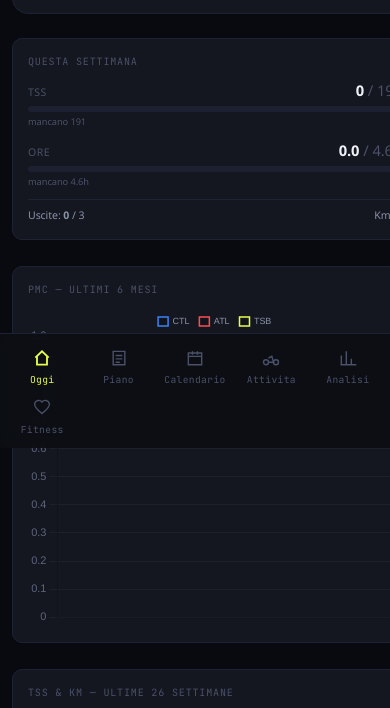
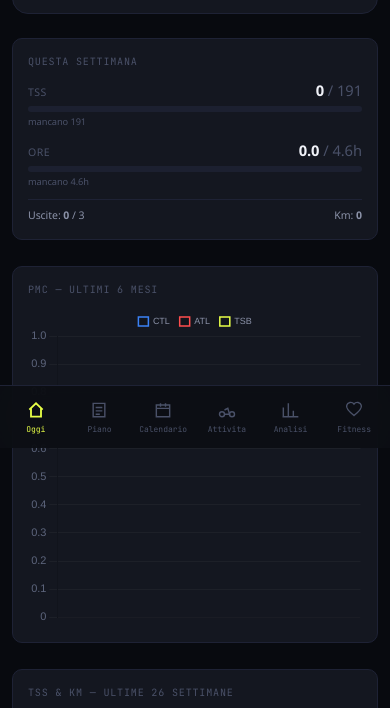
Before and after one commit to lucasacchetti91/closethegap, a website with bundled scripts: page closethegap/index.html in a window 390 px wide. Shown: the part 396-1104 px from the top of the page. Built offline with nearby package versions, Linux system fonts and the light colour scheme; no server answers; files whose address does not match are found by name.

Commit message:
Add files via upload

```diff
--- a/closethegap/css/redesign.css
+++ b/closethegap/css/redesign.css
@@ -172,6 +172,35 @@ body{font-family:var(--font);letter-spacing:-.005em;-webkit-font-smoothing:antia
   .topbar-date{font-family:var(--mono);font-size:.62rem;letter-spacing:.1em;text-transform:uppercase;}
   .tb{min-height:40px;padding:0 14px;border-radius:10px;font-size:.75rem;}
   .hamburger-btn{width:44px;height:44px;margin-left:-8px;}
+
+  /* ---- SFONDAMENTO ORIZZONTALE ----
+     Causa: #sync-status e #import-status hanno white-space:nowrap e
+     stanno in un flex. Per impostazione predefinita un elemento flex
+     non si restringe sotto la larghezza del proprio contenuto
+     (min-width:auto), quindi un messaggio lungo come
+     "+0 nuove, 136 aggiornate" allargava la topbar oltre lo schermo e,
+     con essa, l'intera pagina: da qui le card che sembravano tagliate.
+     Si sblocca il restringimento con min-width:0 e si tronca il testo. */
+  .topbar{flex-wrap:wrap;row-gap:6px;}
+  .topbar > div{min-width:0;}
+  .topbar-right{min-width:0;flex-shrink:1;flex-wrap:wrap;justify-content:flex-end;}
+  #sync-status{
+    min-width:0;max-width:42vw;
+    overflow:hidden;text-overflow:ellipsis;white-space:nowrap;
+  }
+  /* Messaggio di sync verboso: superfluo su mobile, la sua sola
+     lunghezza bastava a rompere il layout. */
+  #import-status{display:none;}
+  #icu-advanced-status{
+    display:block;width:100%;min-width:0;white-space:normal;
+  }
+
+  /* Rete di sicurezza: nessun figlio deve poter allargare la pagina. */
+  html,body{max-width:100%;overflow-x:hidden;}
+  .main,.content,.page{min-width:0;max-width:100%;}
+  .card,.hero-tsb,.goal-card{min-width:0;max-width:100%;box-sizing:border-box;}
+  .cw{max-width:100%;}
+  .cw canvas{max-width:100%!important;}
 }
 
 @media(max-width:640px){
@@ -222,7 +251,10 @@ body{font-family:var(--font);letter-spacing:-.005em;-webkit-font-smoothing:antia
 .tabbar{display:none;}
 @media(max-width:900px){
   .tabbar{
-    display:grid;grid-template-columns:repeat(5,1fr);
+    /* grid-auto-flow:column invece di repeat(5,1fr): le voci erano
+       diventate 6 con l'aggiunta di Fitness e la sesta finiva a capo.
+       Cosi' la barra si adatta da sola a qualunque numero di voci. */
+    display:grid;grid-auto-flow:column;grid-auto-columns:1fr;
     position:fixed;left:0;right:0;bottom:0;z-index:25;
     background:rgba(13,15,20,.92);
     backdrop-filter:blur(18px);-webkit-backdrop-filter:blur(18px);
@@ -231,9 +263,16 @@ body{font-family:var(--font);letter-spacing:-.005em;-webkit-font-smoothing:antia
   }
   .tabbar button{
     background:none;border:none;cursor:pointer;color:var(--tx3);
-    display:flex;flex-direction:column;align-items:center;gap:5px;
-    padding:6px 0;min-height:48px;font-family:var(--mono);
-    font-size:.6rem;letter-spacing:.04em;
+    display:flex;flex-direction:column;align-items:center;gap:4px;
+    padding:6px 1px;min-height:48px;font-family:var(--mono);
+    font-size:.55rem;letter-spacing:0;
+    min-width:0;                      /* senza questo il testo impedisce di restringersi */
+    white-space:nowrap;overflow:hidden;text-overflow:ellipsis;
+  }
+  .tabbar button svg{flex-shrink:0;}
+  @media(max-width:400px){
+    .tabbar button{font-size:.5rem;}
+    .tabbar button svg{width:18px;height:18px;}
   }
   .tabbar button svg{width:20px;height:20px;stroke:currentColor;fill:none;stroke-width:1.7;}
   .tabbar button.active{color:var(--acc);}
```
